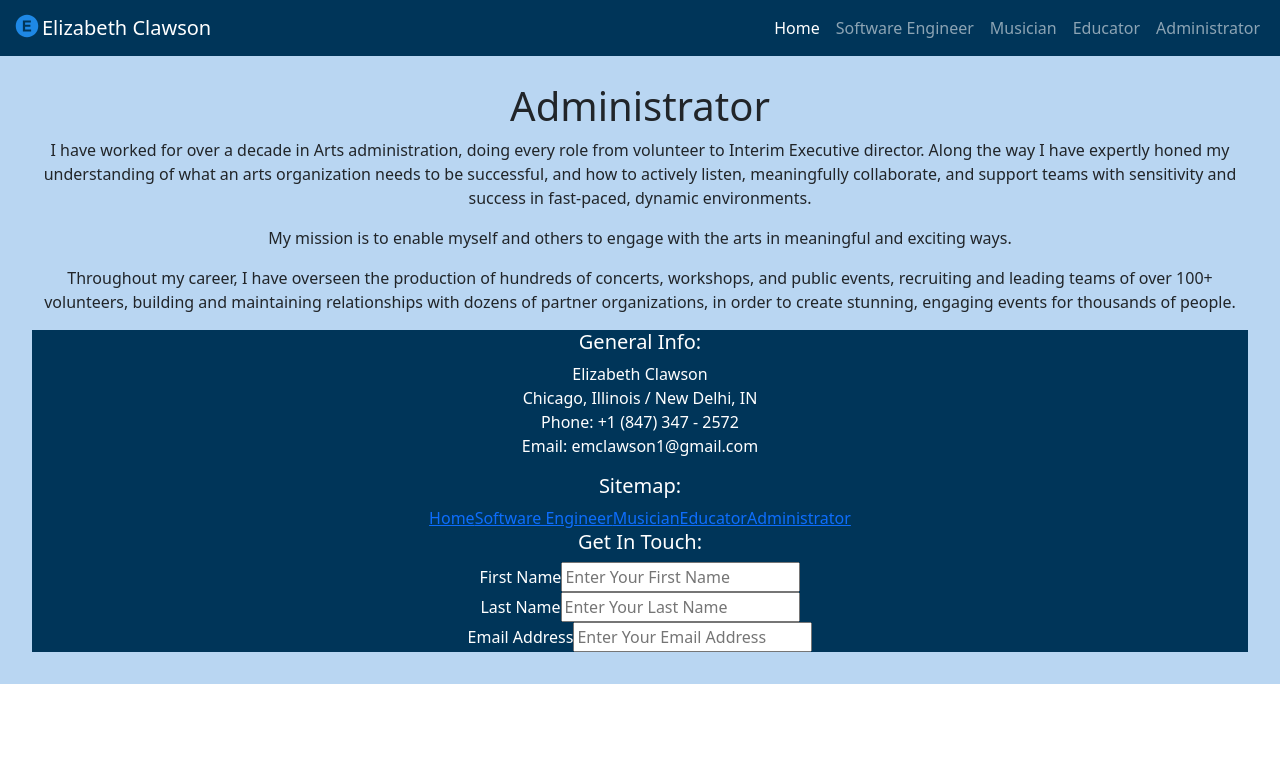
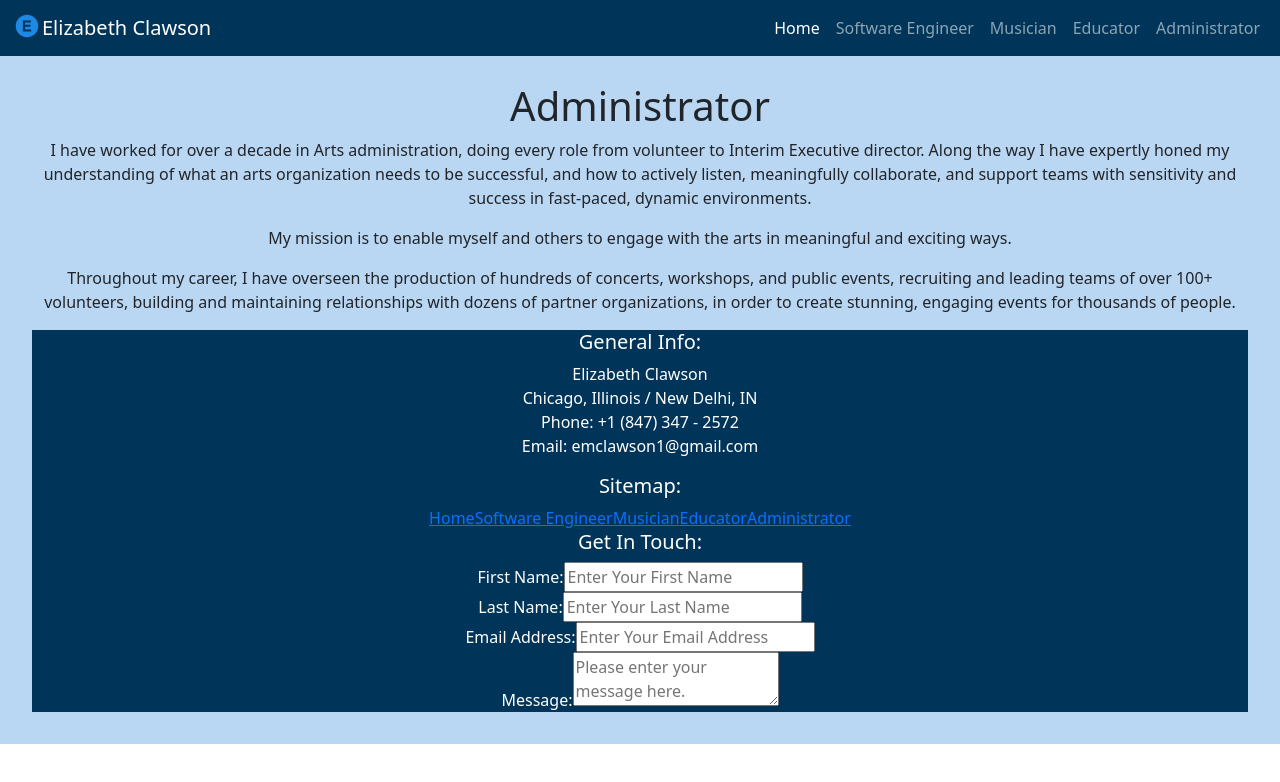
Before and after one commit to e-clawson/personal-website, a React (Vite) app in the folder personal-website-frontend/: page /administrator in a window 1280 px wide. Shown: the top 782 px of the page. Built offline with nearby package versions, Linux system fonts and the light colour scheme.

Commit message:
added the input for the message into cnotact form

```diff
--- a/personal-website-frontend/src/components/Form/Form.jsx
+++ b/personal-website-frontend/src/components/Form/Form.jsx
@@ -6,16 +6,20 @@ const Form = () => {
         <form>
             <h5>Get In Touch:</h5>
             <div className="input-box">
-                <label>First Name</label>
+                <label>First Name: </label>
                 <input type="text" className="field" placeholder='Enter Your First Name' required/>
             </div>
             <div className="input-box">
-                <label>Last Name</label>
+                <label>Last Name: </label>
                 <input type="text" className="field" placeholder='Enter Your Last Name' required/>
             </div>
             <div className="input-box">
-                <label>Email Address</label>
+                <label>Email Address: </label>
                 <input type="email" className="field" placeholder='Enter Your Email Address' required/>
+            </div>
+            <div className="input-box">
+                <label>Message: </label>
+                <textarea name="" id="" placeholder="Please enter your message here." required></textarea>
             </div>
         </form>
 
```
